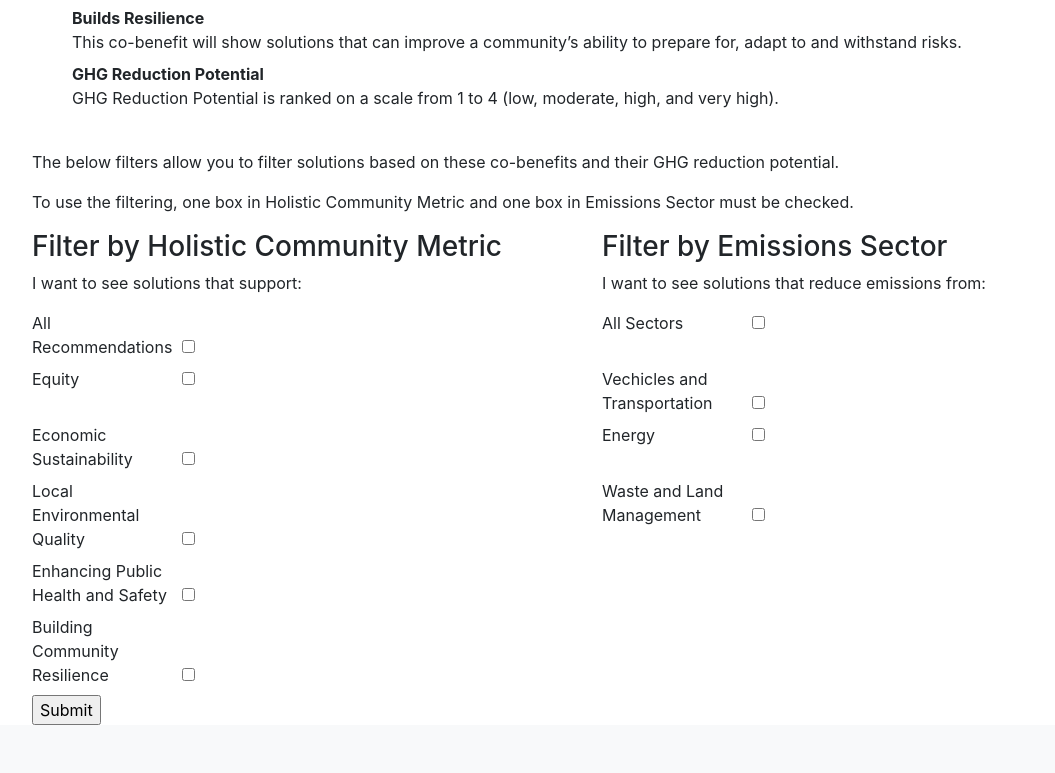
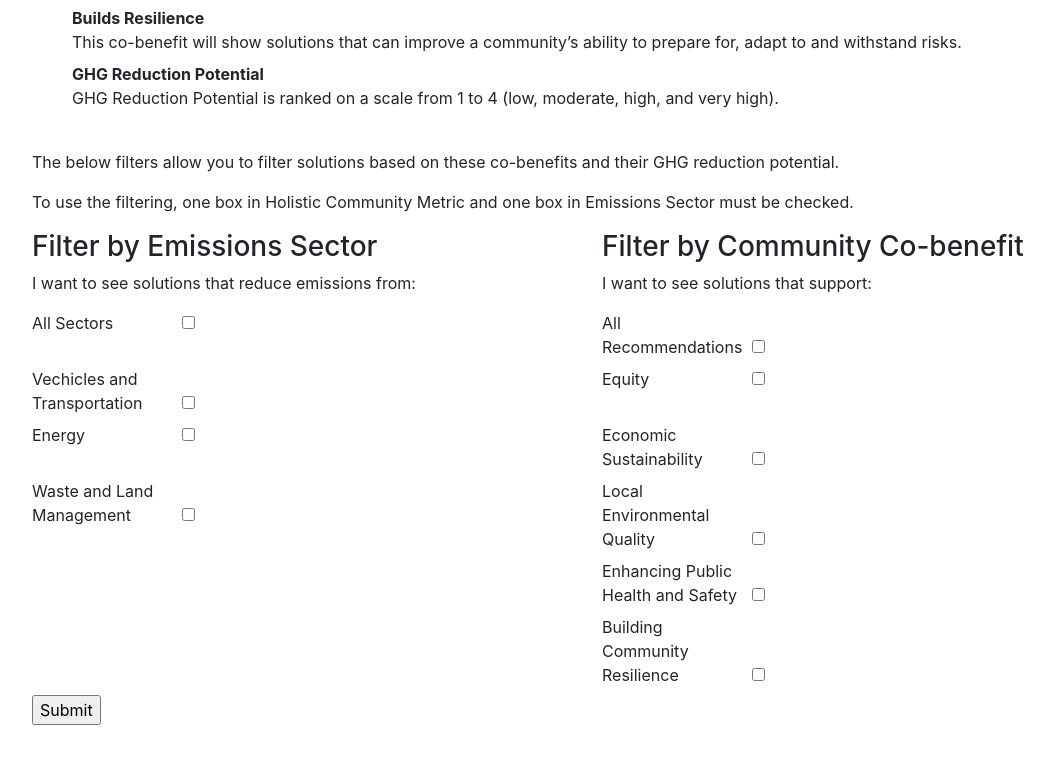
Before and after one commit to gillianyost/TinyFeetServer, a Flask app: page /recommendations in a window 1280 px wide. Shown: the part 427-1200 px from the top of the page, without its empty margins (53-1108 px from the left). Before the commit the page ends 1152 px from the top, so only its background shows below. Run offline with Flask 2, Linux system fonts and the light colour scheme; parts of the project's set-up code (start-up, migrations or seed data) failed here and were passed over; some libraries are stand-ins or nearby versions.

Commit message:
Known Bugs Updates

```diff
--- a/server/static/styles/style.css
+++ b/server/static/styles/style.css
@@ -0,0 +1,8 @@
+/*--------------Setup for Rows---------------------*/
+.row {
+    display: flex;
+  }
+
+  .column {
+    flex: 75%;
+  }
--- a/server/static/styles/styleTeam.css
+++ b/server/static/styles/styleTeam.css
@@ -34,7 +34,7 @@
   }
 
   .column {
-    flex: 50%;
+    flex: 75%;
   }
 
 /*------------Secondary Header Format----------------*/
--- a/server/templates/mainPages/emissions.html
+++ b/server/templates/mainPages/emissions.html
@@ -51,7 +51,7 @@
   </ul>
   <br>
   <h5>A Discussion of GHG Emissions Scope</h5>
-  <center><img src="../static/img/cityGHGemissions.png" alt="GHG Emissions" width="1000"></center>
+  <center><img src="../static/img/cityGHGemissions.png" alt="GHG Emissions" style="width:100%;"></center>
   <p>Original image Source: Global Protocol for Community-Scale Greenhouse Gas Emission Inventories:
     https://ghgprotocol.org/sites/default/files/standards_supporting/GPC_Executive_Summary_1.pdf</p>
   <br>
@@ -68,4 +68,6 @@
   <!-- iframe does not work on host -->
   <!-- <iframe src="http://tinyfeettoolkit.com/map/" style="height:100vh;width:100%;" title=""></iframe> -->
 </div>
+<br>
+<br>
 {% endblock %}
--- a/server/templates/mainPages/map.html
+++ b/server/templates/mainPages/map.html
@@ -49,6 +49,7 @@
 <script async defer
 src="https://maps.googleapis.com/maps/api/js?key=AIzaSyCVO9N4Qdj5bxyyVo6B9QqGFfJxfOTHr3w&callback=initMap">
 </script>
-
+<br>
+<br>
 
 {% endblock %}
--- a/server/templates/mainPages/recommendations.html
+++ b/server/templates/mainPages/recommendations.html
@@ -44,42 +44,46 @@
 
   <div class="row">
     <div class="col-sm-5 col-md-6">
-      <h3>Filter by Holistic Community Metric</h3>
-      <p>I want to see solutions that support: </p>
-    </div>
-    <div class="col-sm-5 offset-sm-2 col-md-6 offset-md-0">
       <h3>Filter by Emissions Sector</h3>
       <p>I want to see solutions that reduce emissions from: </p>
     </div>
+    <div class="col-sm-5 offset-sm-2 col-md-6 offset-md-0">
+      <h3>Filter by Community Co-benefit</h3>
+      <p>I want to see solutions that support: </p>
+    </div>
+
   </div>
   <form action="/recommendations" method="POST">
     <div class="row">
-      <div class="col-sm-5 col-md-6">{{ form.allSol.label }}{{ form.allSol }}</div>
-      <div class="col-sm-5 offset-sm-2 col-md-6 offset-md-0">{{ form.allSec.label }}{{ form.allSec }}</div>
+      <div class="col-sm-5 col-md-6">{{ form.allSec.label }}{{ form.allSec }}</div>
+      <div class="col-sm-5 offset-sm-2 col-md-6 offset-md-0">{{ form.allSol.label }}{{ form.allSol }}</div>
     </div>
     <div class="row">
-      <div class="col-sm-5 col-md-6">{{ form.equity.label }}{{ form.equity }}</div>
-      <div class="col-sm-5 offset-sm-2 col-md-6 offset-md-0">{{ form.transportation.label }}{{ form.transportation }}
-      </div>
+      <div class="col-sm-5 col-md-6">{{ form.transportation.label }}{{ form.transportation }}</div>
+      <div class="col-sm-5 offset-sm-2 col-md-6 offset-md-0">{{ form.equity.label }}{{ form.equity }}</div>
     </div>
     <div class="row">
-      <div class="col-sm-5 col-md-6">{{ form.econSus.label }}{{ form.econSus }}</div>
-      <div class="col-sm-5 offset-sm-2 col-md-6 offset-md-0">{{ form.energy.label }}{{ form.energy }}</div>
+      <div class="col-sm-5 col-md-6">{{ form.energy.label }}{{ form.energy }}</div>
+      <div class="col-sm-5 offset-sm-2 col-md-6 offset-md-0">{{ form.econSus.label }}{{ form.econSus }}</div>
     </div>
     <div class="row">
-      <div class="col-sm-5 col-md-6">{{ form.envQuality.label }}{{ form.envQuality }}</div>
-      <div class="col-sm-5 offset-sm-2 col-md-6 offset-md-0">{{ form.waste.label }}{{ form.waste }}</div>
+      <div class="col-sm-5 col-md-6">{{ form.waste.label }}{{ form.waste }}</div>
+      <div class="col-sm-5 offset-sm-2 col-md-6 offset-md-0">{{ form.envQuality.label }}{{ form.envQuality }}</div>
     </div>
     <div class="row">
-      <div class="col-sm-5 col-md-6">{{ form.healthSafety.label }}{{ form.healthSafety }}</div>
+      <div class="col-sm-5 col-md-6"></div>
+      <div class="col-sm-5 offset-sm-2 col-md-6 offset-md-0">{{ form.healthSafety.label }}{{ form.healthSafety }}</div>
     </div>
     <div class="row">
-      <div class="col-sm-5 col-md-6">{{ form.resilience.label }}{{ form.resilience }}</div>
+      <div class="col-sm-5 col-md-6"></div>
+      <div class="col-sm-5 offset-sm-2 col-md-6 offset-md-0">{{ form.resilience.label }}{{ form.resilience }}</div>
     </div>
     <div class="row">
       <div class="col-sm-5 col-md-6">{{ form.submit }}</div>
     </div>
   </form>
+  <br>
+  <br>
 
   {% if tableData %}
   <br>
```
Also changed, not shown: server/templates/mainPages/chart.html (+21 -15 lines), server/templates/mainPages/index.html (+30 -2 lines).
